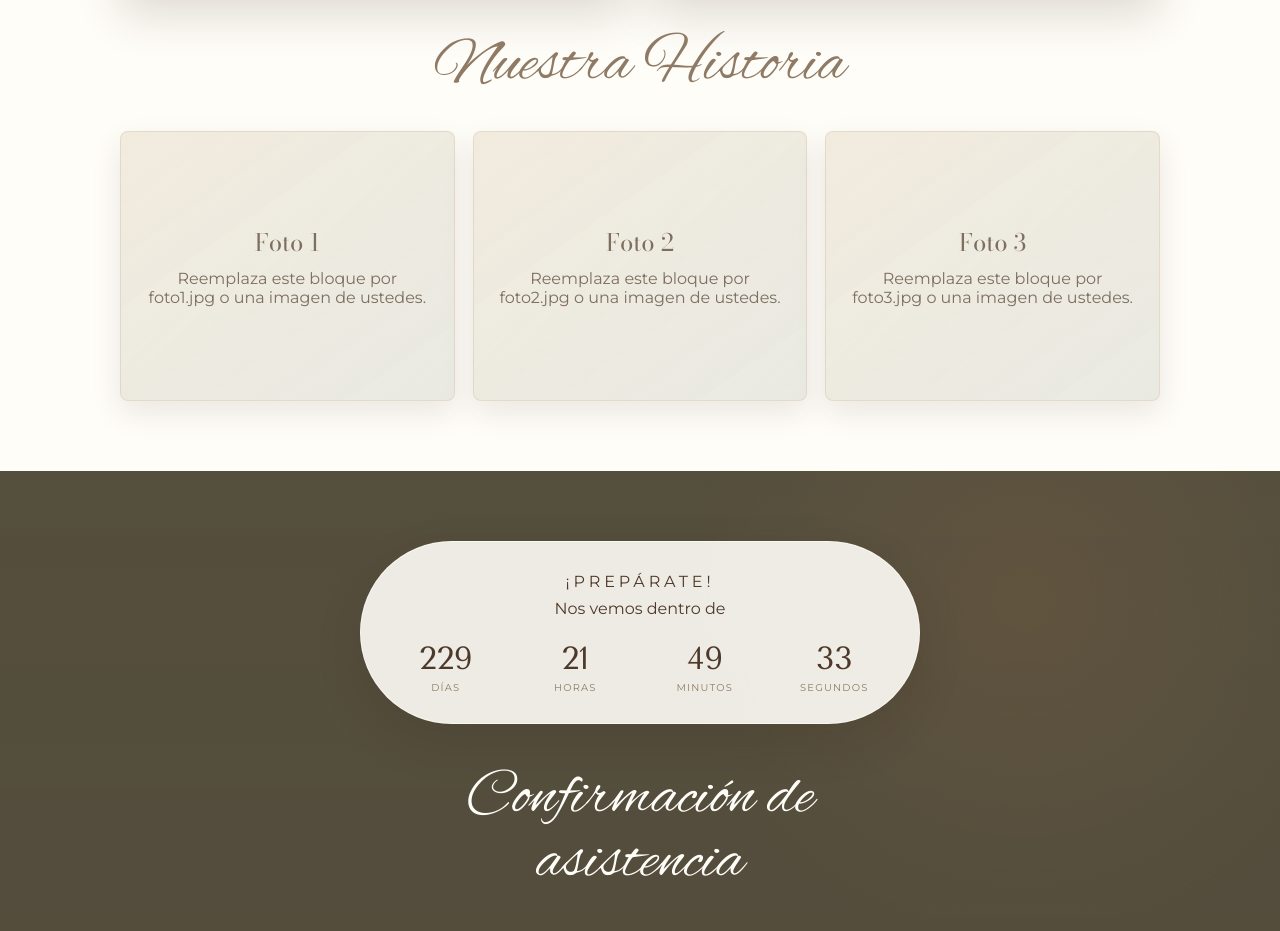
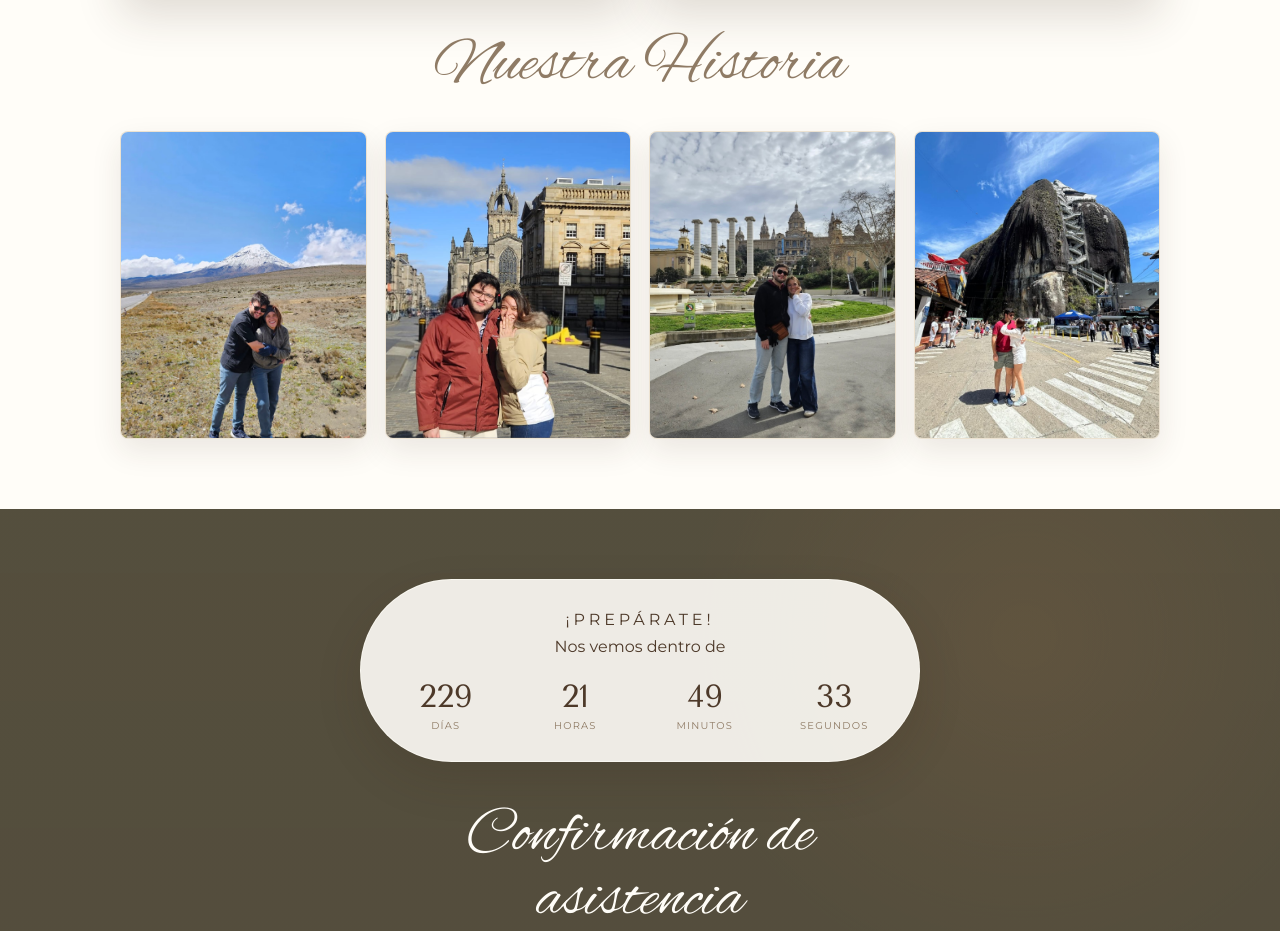
Before and after one commit to acokond/acokond.github.io, a plain HTML site: page index.html in a window 1280 px wide. Shown: the part 3522-4453 px from the top of the page. Drawn offline with nearby package versions, Linux system fonts and the light colour scheme.

Commit message:
Add couple photos to invitation

```diff
--- a/index.html
+++ b/index.html
@@ -575,31 +575,29 @@
 
     .gallery {
       display: grid;
-      grid-template-columns: repeat(3, minmax(0, 1fr));
+      grid-template-columns: repeat(4, minmax(0, 1fr));
       gap: 18px;
     }
 
-    .photo-placeholder {
-      min-height: 270px;
-      display: grid;
-      place-items: center;
-      padding: 22px;
-      color: rgba(77, 57, 41, 0.7);
-      text-align: center;
+    .story-photo {
+      margin: 0;
+      aspect-ratio: 4 / 5;
+      overflow: hidden;
       border-radius: 8px;
-      background:
-        linear-gradient(145deg, rgba(183, 154, 105, 0.18), rgba(100, 113, 90, 0.14)),
-        repeating-linear-gradient(135deg, rgba(255, 253, 248, 0.8) 0 8px, rgba(255, 253, 248, 0.42) 8px 16px);
       border: 1px solid rgba(183, 154, 105, 0.2);
       box-shadow: 0 12px 30px rgba(56, 39, 25, 0.1);
+      background: var(--paper);
     }
 
-    .photo-placeholder strong {
-      display: block;
-      margin-bottom: 8px;
-      font-family: "Bodoni Moda", Georgia, serif;
-      font-size: 1.5rem;
-      font-weight: 400;
+    .story-photo img {
+      width: 100%;
+      height: 100%;
+      object-fit: cover;
+      transition: transform 0.5s ease;
+    }
+
+    .story-photo:hover img {
+      transform: scale(1.04);
     }
 
     .countdown-section {
@@ -933,9 +931,18 @@
 
         <h2 class="section-title">Nuestra Historia</h2>
         <div class="gallery" aria-label="Galería de fotos">
-          <div class="photo-placeholder"><span><strong>Foto 1</strong>Reemplaza este bloque por foto1.jpg o una imagen de ustedes.</span></div>
-          <div class="photo-placeholder"><span><strong>Foto 2</strong>Reemplaza este bloque por foto2.jpg o una imagen de ustedes.</span></div>
-          <div class="photo-placeholder"><span><strong>Foto 3</strong>Reemplaza este bloque por foto3.jpg o una imagen de ustedes.</span></div>
+          <figure class="story-photo reveal">
+            <img src="foto1.jpeg" alt="José y Génesis en un viaje con montaña nevada">
+          </figure>
+          <figure class="story-photo reveal">
+            <img src="foto2.jpeg" alt="José y Génesis en una calle histórica durante un viaje">
+          </figure>
+          <figure class="story-photo reveal">
+            <img src="foto3.jpeg" alt="José y Génesis frente a un paisaje urbano monumental">
+          </figure>
+          <figure class="story-photo reveal">
+            <img src="foto4.jpeg" alt="José y Génesis frente a una gran roca turística">
+          </figure>
         </div>
       </div>
     </section>
```
Also changed, not shown: foto1.jpeg (added), foto2.jpeg (added), foto3.jpeg (added), foto4.jpeg (added).
